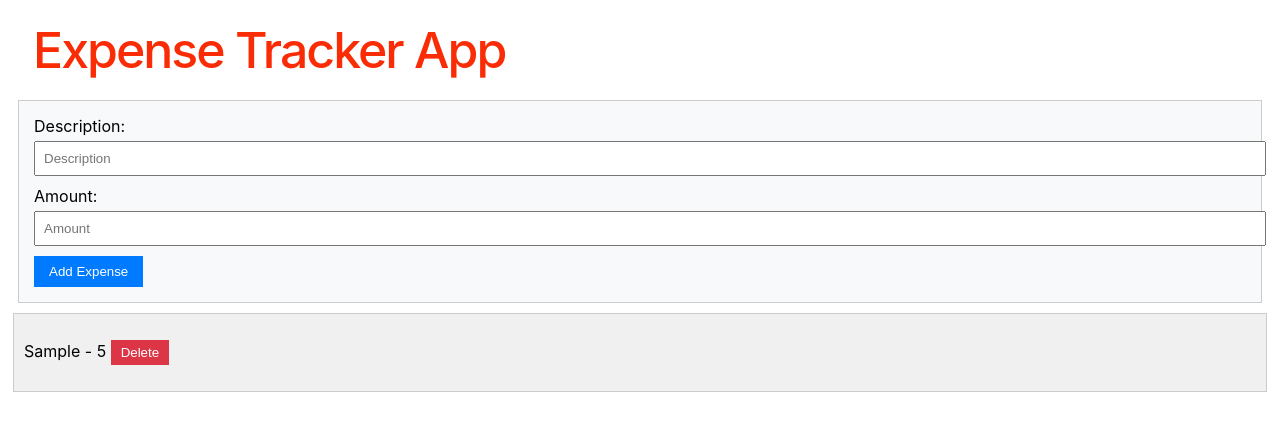
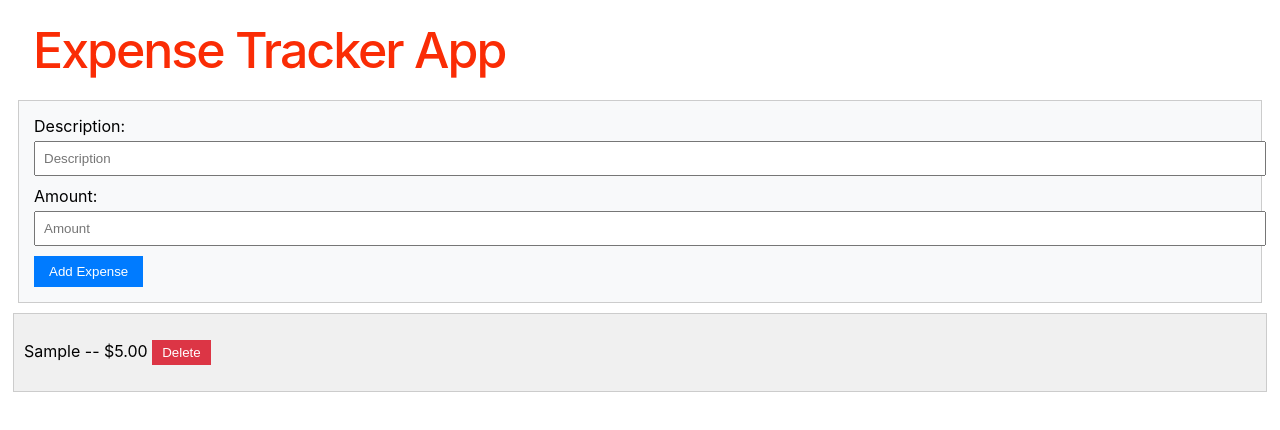
Before and after one commit to Michle99/sba_321_expense_tracker, an Angular app: page / in a window 1280 px wide. Both pictures are taken after typing "Sample", "5" into the empty fields and a click on the button "Add Expense". Shown: the top 430 px of the page. Built offline with nearby package versions, Linux system fonts and the light colour scheme.

Commit message:
updated `expense-form` comp

```diff
--- a/src/app/expense-form/expense-form.component.ts
+++ b/src/app/expense-form/expense-form.component.ts
@@ -13,12 +13,18 @@ import { FormsModule } from '@angular/forms';
 
 export class ExpenseFormComponent {
 
-  expense: any = {};
+  expense: any = {
+    description: '',
+    amount: null,
+  };
 
   constructor(private expenseService: ExpenseService) {}
 
   addExpense() {
-    this.expenseService.addExpense(this.expense);
-    this.expense = {};
+    this.expenseService.addExpense({ ...this.expense });
+    this.expense = {
+      description: '',
+      amount: null,
+    };
   }
 }
--- a/src/app/expense-list/expense-list.component.html
+++ b/src/app/expense-list/expense-list.component.html
@@ -1,4 +1,5 @@
 
 <div *ngFor="let expense of expenses; let i = index">
-    <p>{{ expense.description }} - {{ expense.amount }} <button (click)="deleteExpense(i)">Delete</button></p>
+    <p>{{ expense.description }} -- {{ expense.amount | currency: 'USD' }}
+    <button (click)="deleteExpense(i)">Delete</button></p>
   </div>
```
